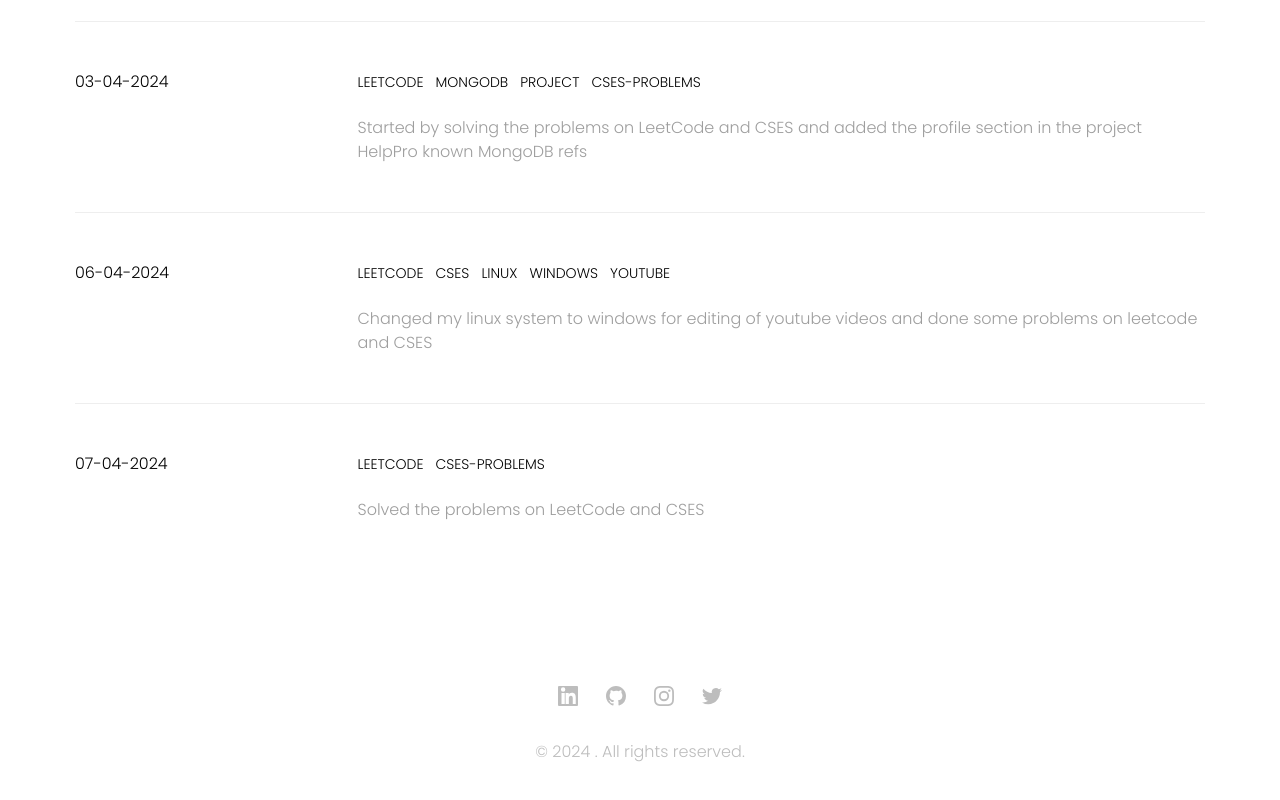
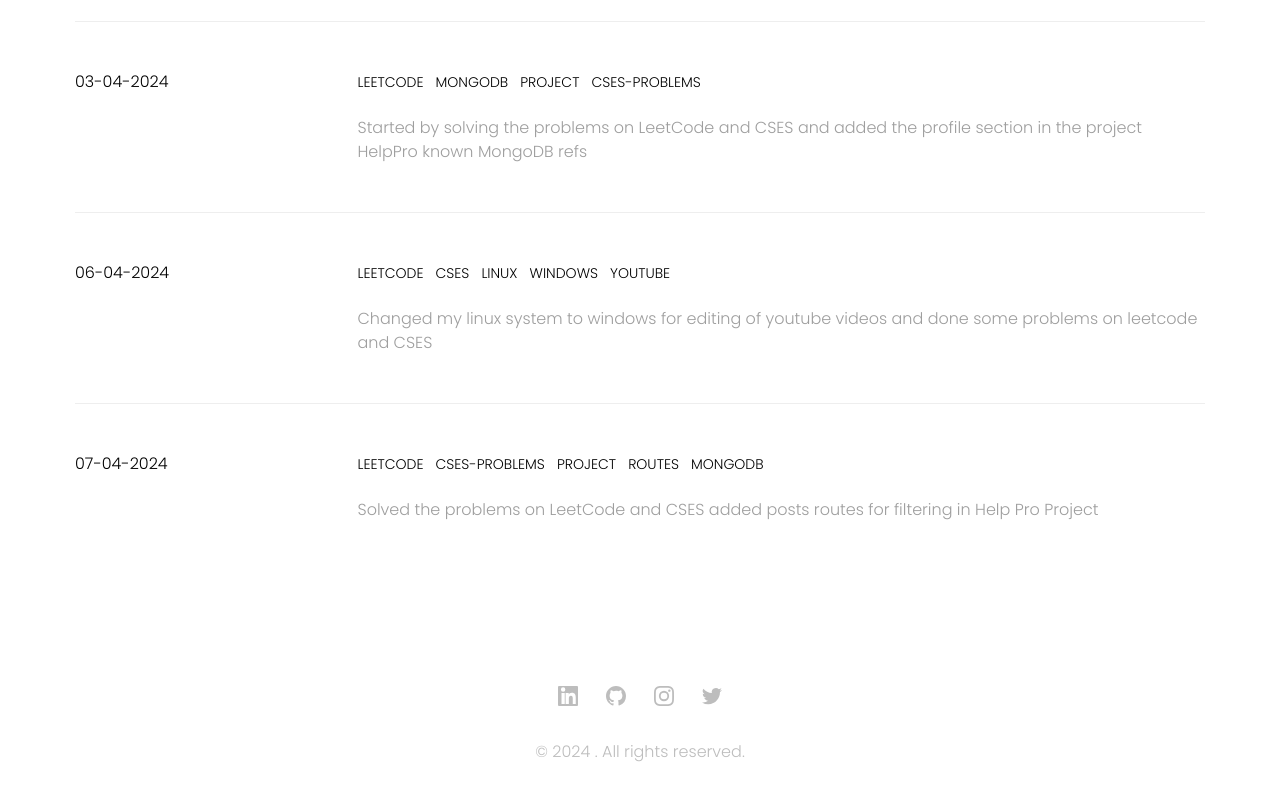
Before and after one commit to vlokesh08/Portfolio, a React (Create React App) app: page /learnings in a window 1280 px wide. Shown: the part 589-1389 px from the top of the page. Built offline with nearby package versions, Linux system fonts and the light colour scheme.

Commit message:
added todays tasks

```diff
--- a/src/components/pages/learnings/posts.js
+++ b/src/components/pages/learnings/posts.js
@@ -21,8 +21,8 @@ const posts = [
     },
     {
       date: "07-04-2024",
-      summary: "Solved the problems on LeetCode and CSES ",
-      tags: ["LeetCode", "CSES Problems"]
+      summary: "Solved the problems on LeetCode and CSES added posts routes for filtering in Help Pro Project",
+      tags: ["LeetCode", "CSES Problems","Project","Routes","MongoDB"]
     },
 
     ]
```
